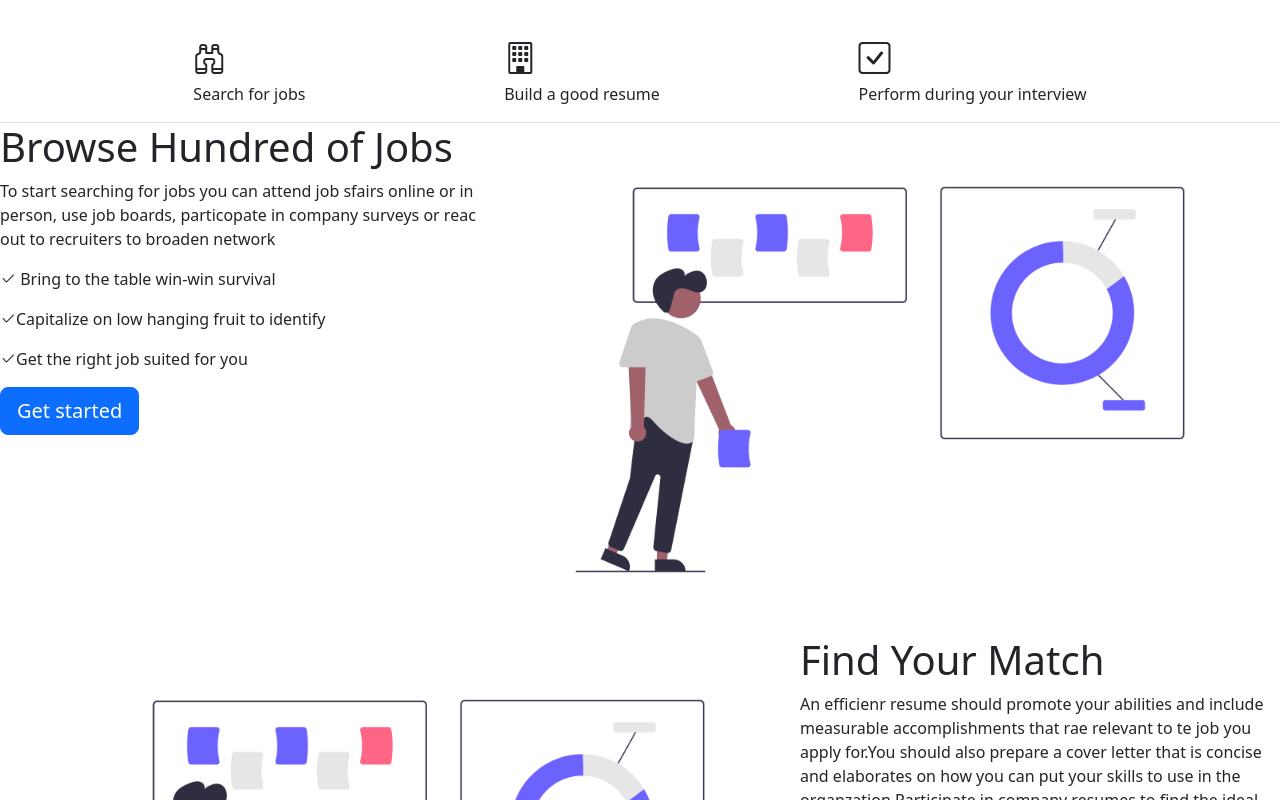
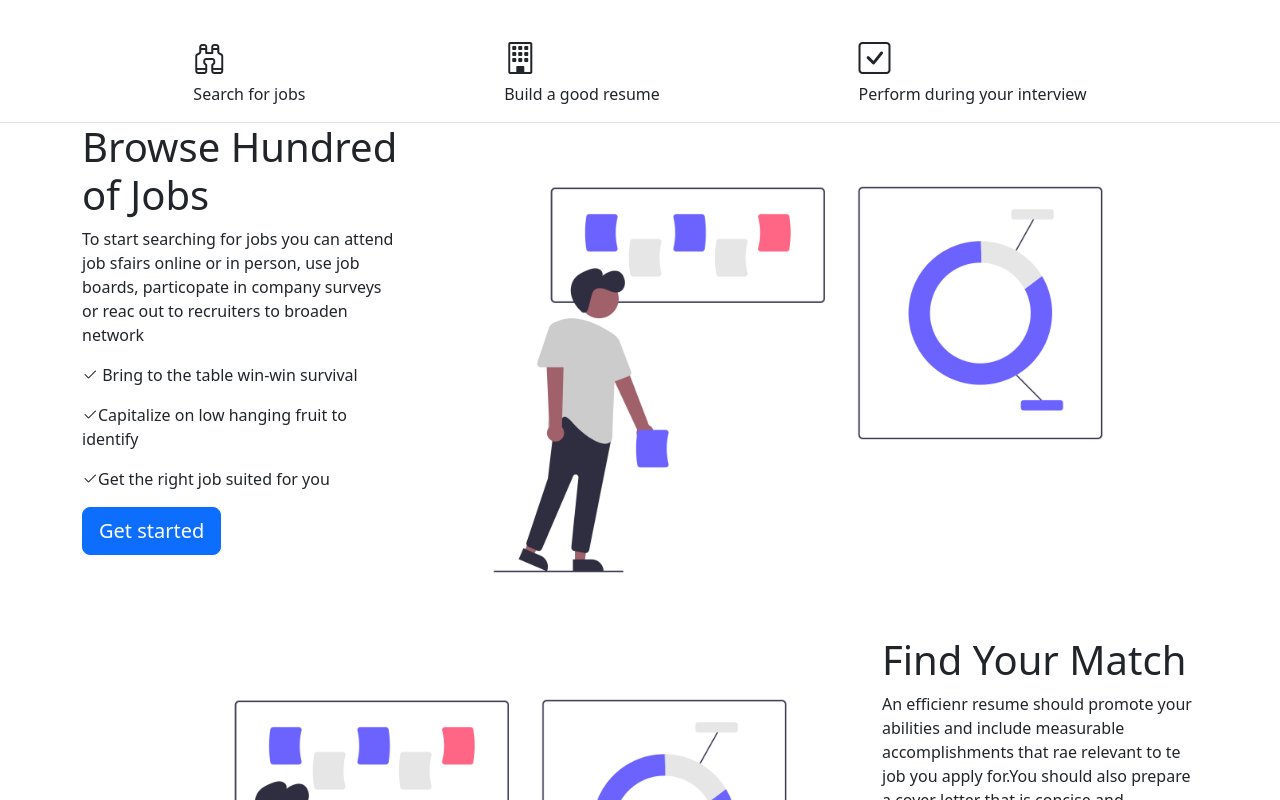
Before and after one commit to queenslaynaila/COOPCONNECT, a React (Create React App) app in the folder client/: page / in a window 1280 px wide. Shown: the part 1060-1860 px from the top of the page. Built offline with nearby package versions, Linux system fonts and the light colour scheme.

Commit message:
add container to entire page

```diff
--- a/client/src/components/Home.js
+++ b/client/src/components/Home.js
@@ -111,7 +111,7 @@ export default function Home() {
     </div>
 
     </div>
-    <section className='browse'>
+    <section className='browse container'>
      <div className='d-flex  '>
         <div>
             <h1>Browse Hundred of Jobs</h1>
```
